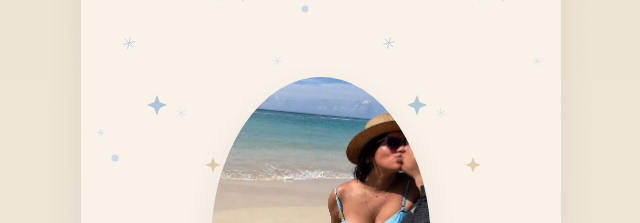
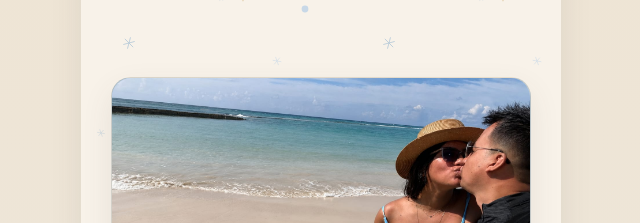
Before and after one commit to NicoHenao17/invitacion-baby-shower-samuel, a website: page invitacion-baby-shower-samuel_3.html in a window 1280 px wide. Both pictures are taken after a click on the element 640 px from the left and 610 px from the top of the page. Shown: the part 577-800 px from the top of the page, without its empty margins (319-959 px from the left). Drawn offline with nearby package versions, Linux system fonts and the light colour scheme; a web font is replaced by a local one.

Commit message:
Cambia la foto de 'Mis papitos' de formato arco a rectangular, igual que la de Recepción, mostrando la foto completa

```diff
--- a/invitacion-baby-shower-samuel_3.html
+++ b/invitacion-baby-shower-samuel_3.html
@@ -235,18 +235,18 @@
   .parents-eyebrow{ font-size:12px; letter-spacing:.16em; text-transform:uppercase; color:var(--ink-soft); margin:26px 0 4px; }
   .parents-names{ font-family:'Dancing Script', cursive; font-weight:700; font-size:32px; color:var(--beige-dark); margin:0 0 8px; }
 
-  /* --- parents photo arch --- */
-  #photo{ padding-top:10px; }
+  /* --- parents photo --- */
+  #photo{ padding-top:10px; padding-left:30px; padding-right:30px; }
   .arch-photo{
-    width:220px; height:270px; margin:8px auto 6px;
-    border-radius: 50% 50% 0 0 / 62% 62% 0 0;
+    width:100%; margin:8px auto 6px;
+    border-radius:20px;
     overflow:hidden; position:relative;
     background: linear-gradient(160deg, var(--blue-2), var(--cream-2));
     box-shadow: var(--shadow);
-    display:flex; align-items:flex-end; justify-content:center;
+    border:1px solid rgba(185,155,110,.28);
   }
   .arch-photo img{ width:78%; margin-bottom:0; filter: drop-shadow(0 8px 10px rgba(120,140,160,.2)); }
-  .arch-photo img#imgArch{ width:100%; height:100%; object-fit:cover; object-position:78% 30%; margin:0; filter:none; }
+  .arch-photo img#imgArch{ width:100%; height:auto; display:block; margin:0; filter:none; }
 
   /* --- date block --- */
   .date-row{ display:flex; align-items:center; justify-content:center; gap:18px; margin-top:8px; }
```
